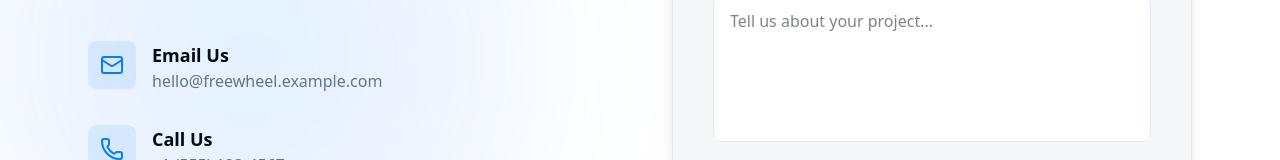
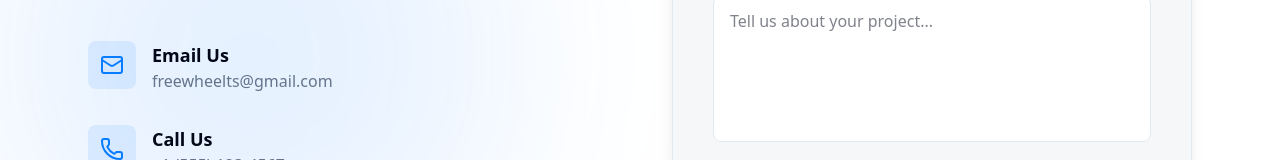
Before and after one commit to FreeWheelTech/freewheel-website, a Next.js app: page /contact in a window 1280 px wide. Shown: the part 393-553 px from the top of the page. Built offline with nearby package versions, Linux system fonts and the light colour scheme.

Commit message:
Update FreeWheel contact details

```diff
--- a/data/company.ts
+++ b/data/company.ts
@@ -4,13 +4,13 @@ export const companyInfo = {
   tagline: "We build. You grow.",
   description: "FreeWheel Technology Solutions helps businesses accelerate growth with powerful, scalable digital solutions. From startups to established brands, we turn ideas into reality.",
   contact: {
-    email: "hello@freewheel.example.com", // Placeholder
+    email: "freewheelts@gmail.com",
     phone: "+1 (555) 123-4567", // Placeholder
     whatsapp: "+15551234567", // Placeholder
   },
   social: {
     linkedin: "https://linkedin.com/company/placeholder",
     github: "https://github.com/placeholder",
-    instagram: "https://instagram.com/placeholder",
+    instagram: "https://www.instagram.com/freewheel_ts?igsi=ZzE2eXU3Y20wMGl6",
   }
 };
```
